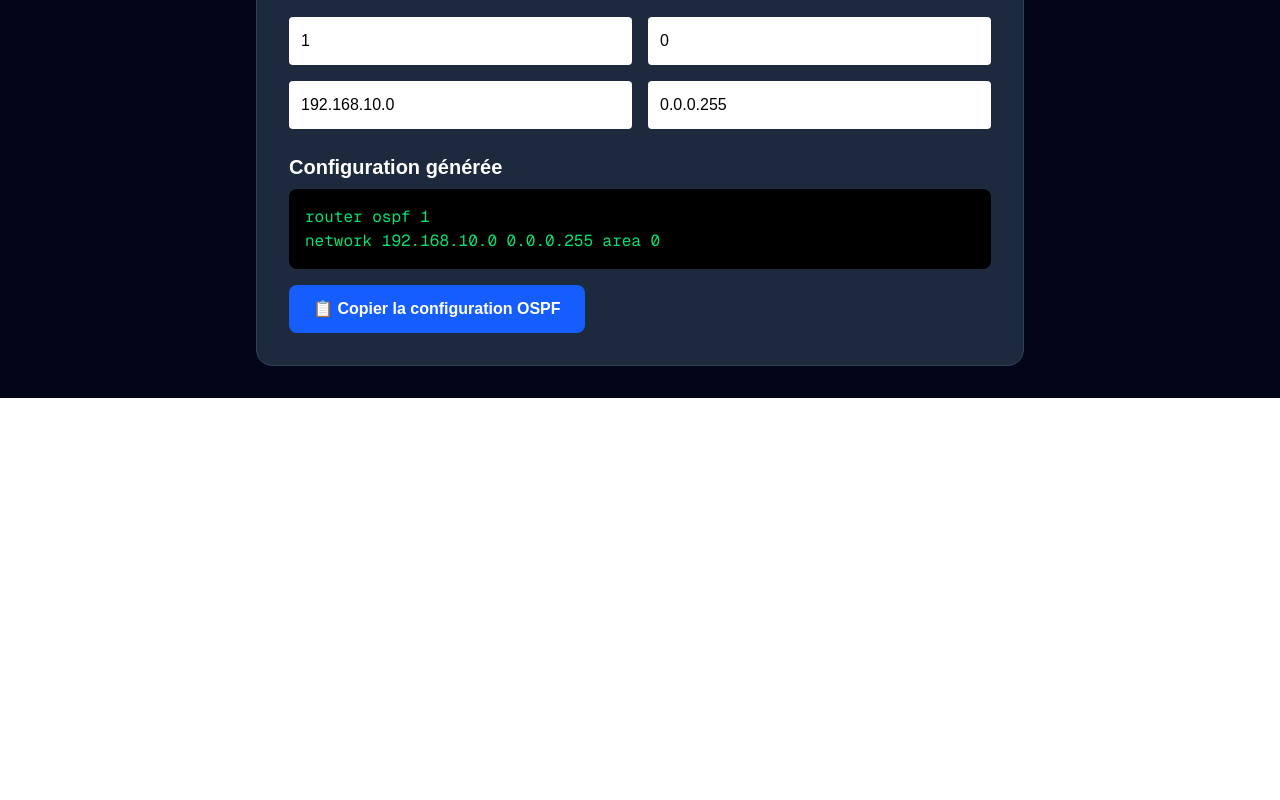
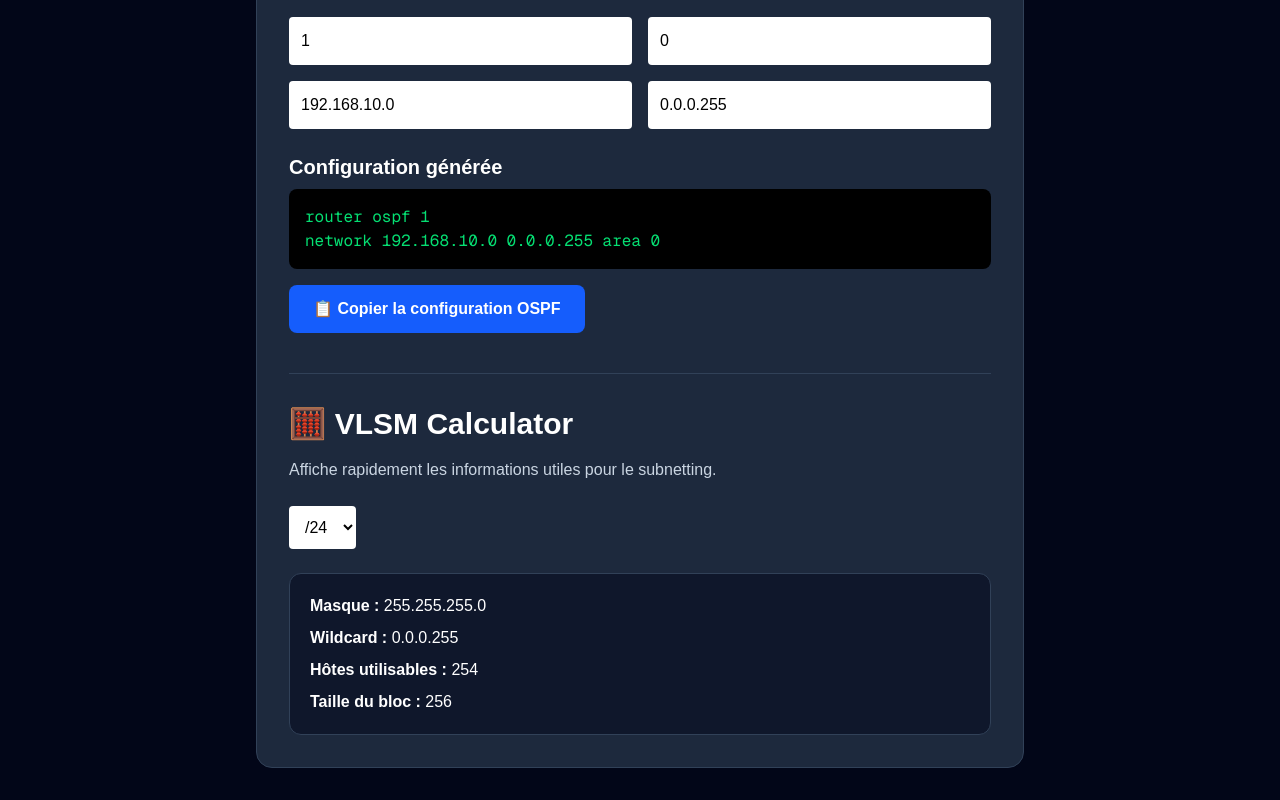
Before and after one commit to amakirx2c/TSSR-Trainer, a Next.js app: page /toolkit in a window 1280 px wide. Shown: the part 3148-3948 px from the top of the page. Before the commit the page ends 3546 px from the top, so only its background shows below. Built offline with nearby package versions, Linux system fonts and the light colour scheme.

Commit message:
Add Cisco toolkit modules

```diff
--- a/app/toolkit/CiscoToolkit.tsx
+++ b/app/toolkit/CiscoToolkit.tsx
@@ -23,6 +23,7 @@ const [ospfProcess, setOspfProcess] = useState("1");
 const [ospfNetwork, setOspfNetwork] = useState("192.168.10.0");
 const [ospfWildcard, setOspfWildcard] = useState("0.0.0.255");
 const [ospfArea, setOspfArea] = useState("0");
+const [vlsmMask, setVlsmMask] = useState("/24");
 
   const generatedAcl = `access-list ${aclNumber} ${action} ${protocol} ${source} ${sourceWildcard} host ${destination} eq ${port}`;
   const generatedStandardAcl =
@@ -31,6 +32,15 @@ const [ospfArea, setOspfArea] = useState("0");
 ip nat inside source list ${natAclNumber} interface ${natOutsideInterface} overload`;
 const generatedOspf = `router ospf ${ospfProcess}
 network ${ospfNetwork} ${ospfWildcard} area ${ospfArea}`;
+const blockSizeMap: Record<string, string> = {
+  "/24": "256",
+  "/25": "128",
+  "/26": "64",
+  "/27": "32",
+  "/28": "16",
+  "/29": "8",
+  "/30": "4",
+};
 const wildcardMap: Record<string, string> = {
   "/24": "0.0.0.255",
   "/25": "0.0.0.127",
@@ -461,6 +471,47 @@ async function copyOspf() {
     </button>
   </div>
 </div>
+<div className="mt-10 border-t border-slate-700 pt-8">
+  <h2 className="text-3xl font-bold mb-4">
+    🧮 VLSM Calculator
+  </h2>
+
+  <p className="text-slate-300 mb-6">
+    Affiche rapidement les informations utiles pour le subnetting.
+  </p>
+
+  <select
+    value={vlsmMask}
+    onChange={(e) => setVlsmMask(e.target.value)}
+    className="p-3 rounded bg-white text-black"
+  >
+    <option value="/24">/24</option>
+    <option value="/25">/25</option>
+    <option value="/26">/26</option>
+    <option value="/27">/27</option>
+    <option value="/28">/28</option>
+    <option value="/29">/29</option>
+    <option value="/30">/30</option>
+  </select>
+
+  <div className="mt-6 bg-slate-900 border border-slate-700 p-5 rounded-xl">
+    <p>
+      <strong>Masque :</strong> {maskMap[vlsmMask]}
+    </p>
+
+    <p className="mt-2">
+      <strong>Wildcard :</strong> {wildcardMap[vlsmMask]}
+    </p>
+
+    <p className="mt-2">
+      <strong>Hôtes utilisables :</strong> {hostsMap[vlsmMask]}
+    </p>
+
+    <p className="mt-2">
+      <strong>Taille du bloc :</strong> {blockSizeMap[vlsmMask]}
+    </p>
+  </div>
+</div>
     </section>
   );
 }
```
Also changed, not shown: 1 other file (tests, documents, lock files or other folders).
